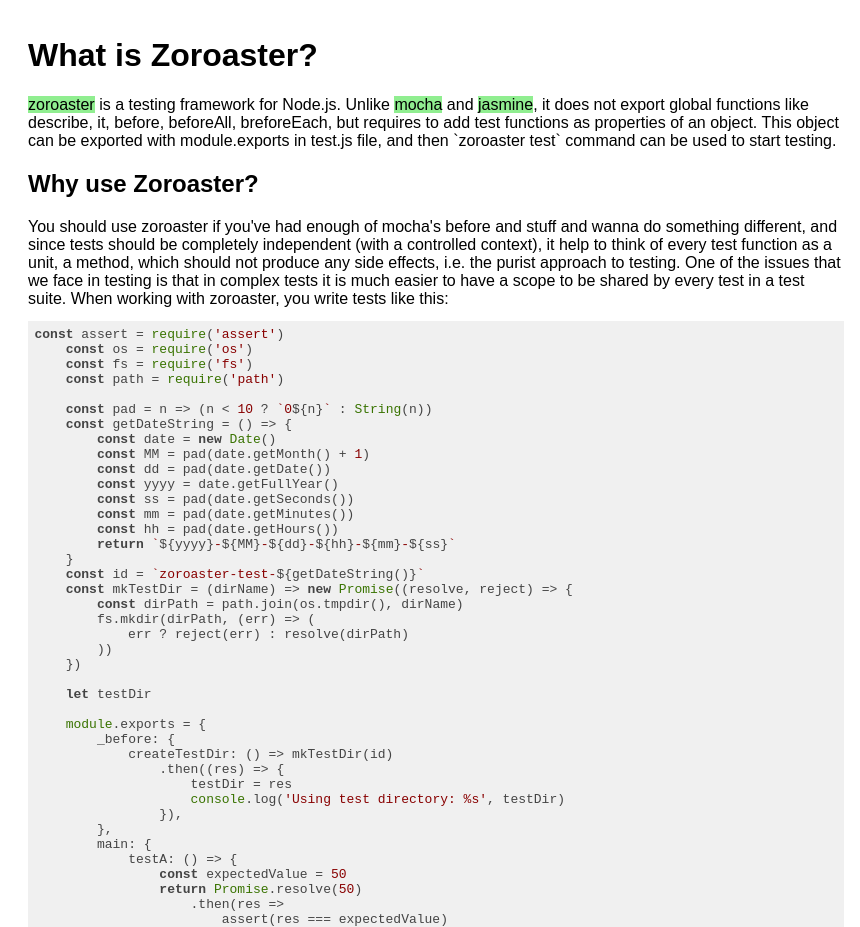
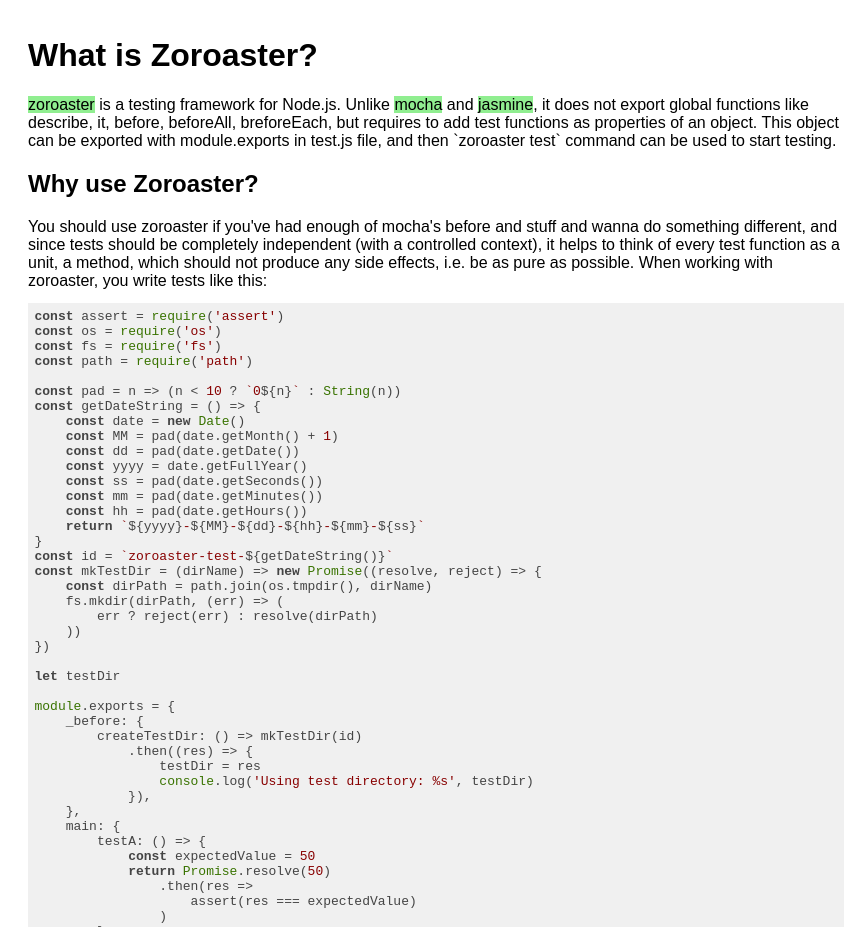
Before and after one commit to sobesio/zoroaster.co.uk, a website built with webpack: page app/index.html in a window 1280 px wide. Shown: the top 927 px of the page, 420-1280 px from the left. Built offline with nearby package versions, Linux system fonts and the light colour scheme; a web font is replaced by a local one.

Commit message:
update why

```diff
--- a/app/index.html
+++ b/app/index.html
@@ -40,11 +40,10 @@
 
             <h2> Why use Zoroaster? </h2>
             You should use zoroaster if you've had enough of mocha's before and stuff and wanna do something different,
-            and since tests should be completely independent (with a controlled context), it help to think of every test
-            function as a unit, a method, which should not produce any side effects, i.e. the purist approach to testing.
+            and since tests should be completely independent (with a controlled context), it helps to think of every test
+            function as a unit, a method, which should not produce any side effects, i.e. be as pure as possible.
 
-            One of the issues that we face in testing is that in complex tests it is much easier to have a scope to be
-            shared by every test in a test suite. When working with zoroaster, you write tests like this:
+            When working with zoroaster, you write tests like this:
 
             <pre><code class="javascript">const assert = require('assert')
 const os = require('os')
```
Lines whose indentation alone changed are shown as unchanged.
